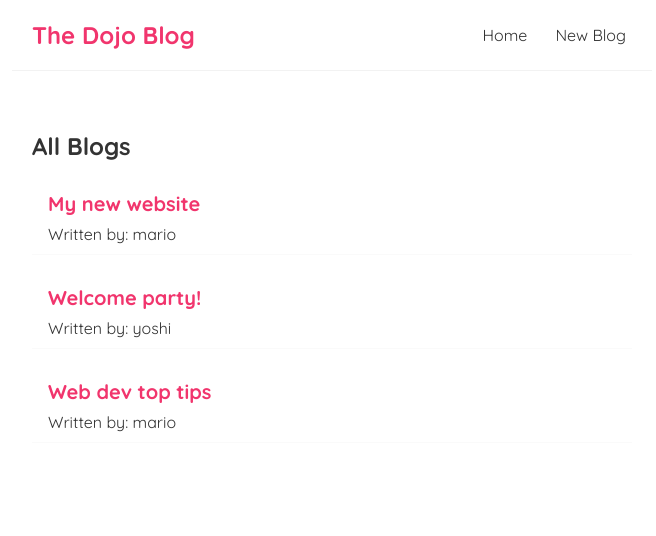
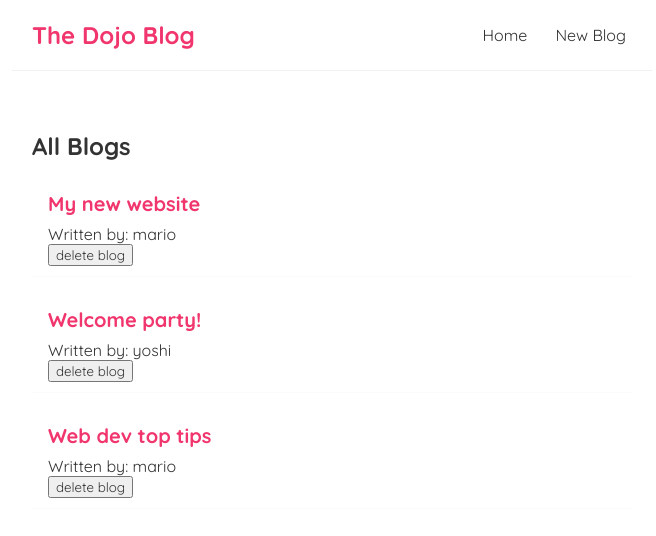
Before and after one commit to smyhk/react-blog, a React (Create React App) app: page / in a window 1280 px wide. Shown: the top 536 px of the page, without its empty margins (308-964 px from the left). Built offline with nearby package versions, Linux system fonts and the light colour scheme.

Commit message:
Pass functions as props

```diff
--- a/src/BlogList.js
+++ b/src/BlogList.js
@@ -1,4 +1,4 @@
-const BlogList = ({ blogs, title }) => {
+const BlogList = ({ blogs, title, handleDelete }) => {
   return (
     <div className="blog-list">
       <h2>{title}</h2>
@@ -6,6 +6,7 @@
         <div className="blog-preview" key={blog.id}>
           <h2>{blog.title}</h2>
           <p>Written by: {blog.author}</p>
+          <button onClick={() => handleDelete(blog.id)}>delete blog</button>
         </div>
       ))}
     </div>
--- a/src/Home.js
+++ b/src/Home.js
@@ -13,9 +13,14 @@
     },
   ]);
 
+  const handleDelete = (id) => {
+    const newBlogs = blogs.filter((blog) => blog.id !== id);
+    setBlogs(newBlogs);
+  };
+
   return (
     <div className="home">
-      <BlogList blogs={blogs} title="All Blogs" />
+      <BlogList blogs={blogs} title="All Blogs" handleDelete={handleDelete} />
     </div>
   );
 };
```
